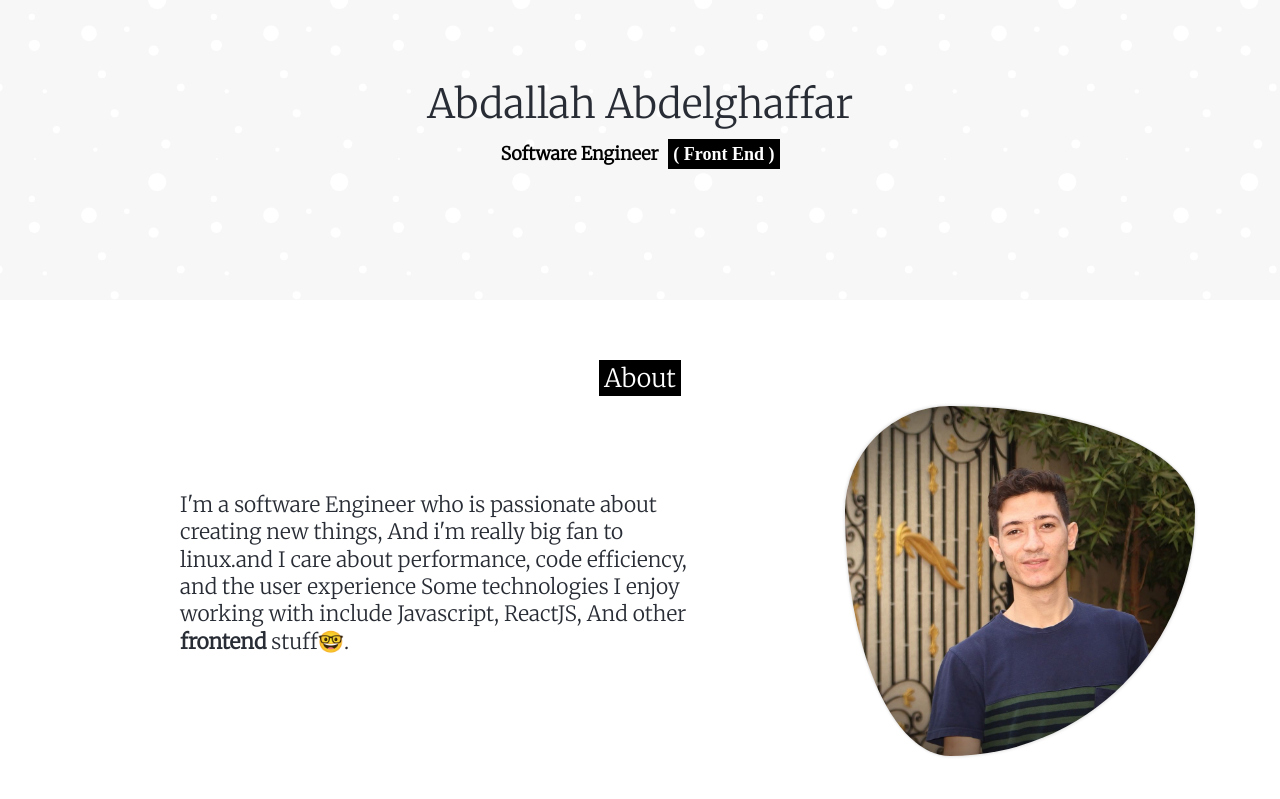
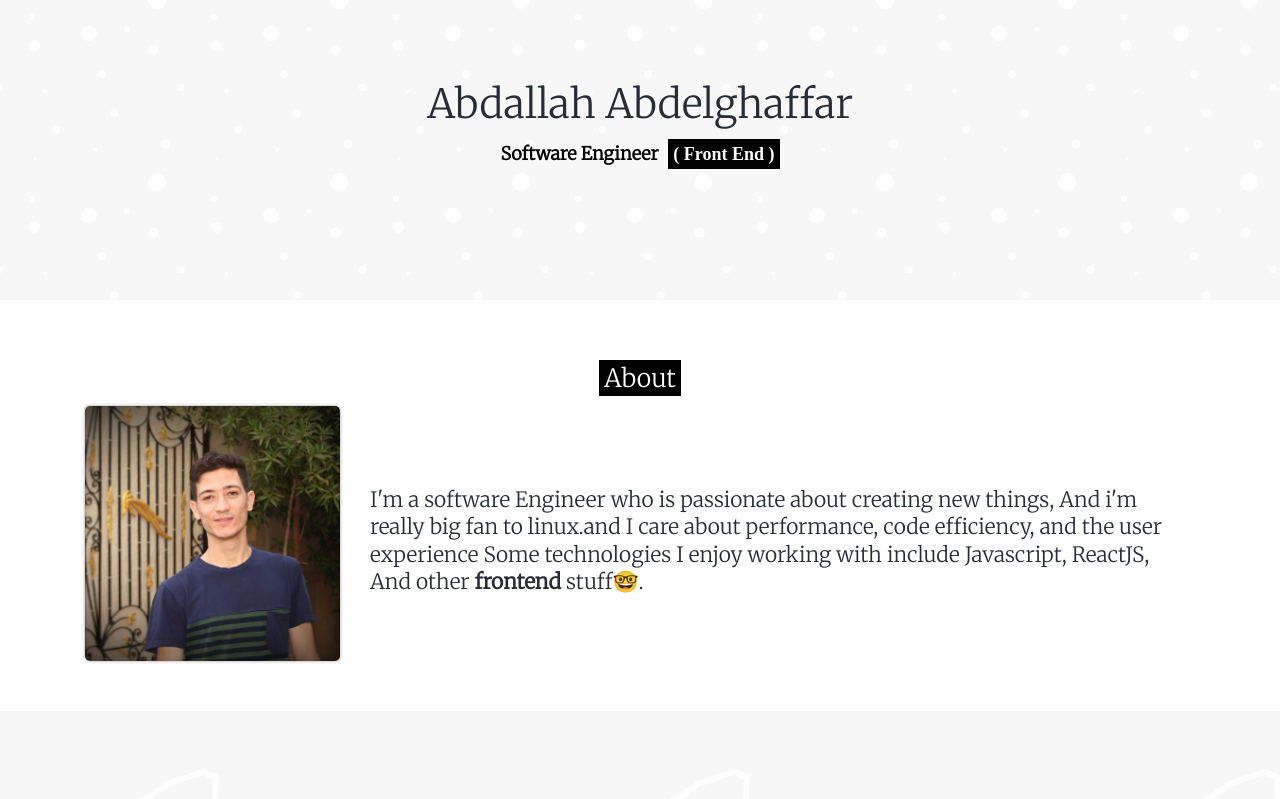
Before and after one commit to 3bdalah/Last-portfolio, a React (Create React App) app: page / in a window 1280 px wide. Shown: the top 799 px of the page. Built offline with nearby package versions, Linux system fonts and the light colour scheme.

Commit message:
edited my photo in section about

```diff
--- a/src/App.scss
+++ b/src/App.scss
@@ -102,15 +102,19 @@ body{
 .about{
   padding: 50px 0px;
   .img{
-    border-radius: 30% 70% 70% 30% / 30% 30% 70% 70% ;
+    // border-radius: 30% 70% 70% 30% / 30% 30% 70% 70% ;
+    border-radius: 5px;
     border:none;
-    box-shadow: 1px 1px 3px rgba(0,0,0,0.1),-1px -1px 3px rgba(0,0,0,0.1);
+    box-shadow: 1px 1px 3px rgba(0,0,0,0.2),-1px -1px 3px rgba(0,0,0,0.2);
     overflow: hidden;
+    // filter: grayscale(100%);
     img{
       height:100%;
       width:100%;
     }
   }
+  .description{
+    margin-top: 30px;
     .desc-content{
       text-align: left;
       font-size: 21px;
@@ -118,6 +122,8 @@ body{
       font-family: 'Merriweather', serif;
       color:#282c34;
     }
+  }
+
 }
 
 
--- a/src/components/About.js
+++ b/src/components/About.js
@@ -8,17 +8,17 @@ const About = () => {
             <div className="container">
               <Title title={"about"}/>
                 <div className="row">
-                <div className="col-lg-6 col-md-6 col-sm-12 m-auto">
-                    <div className="description">
-
-                        <p className="desc-content">I'm a software Engineer who is passionate about creating new things, And i'm really big fan to linux.and I care about performance, code efficiency, and the user experience Some technologies I enjoy working with include Javascript, ReactJS, And other <strong>frontend </strong>stuff🤓. </p>
-                    </div>
-                   </div>
-                   <div className="col-lg-4 col-md-6 col-sm-12">
+                <div className="col-lg-3 col-md-4 col-sm-12">
                     <div className="img">
                         <img src={Me} alt="my-img"/>
                     </div>
                    </div>
+                <div className="col-lg-9 col-md-8 col-sm-12 m-auto">
+                    <div className="description">
+                        <p className="desc-content">I'm a software Engineer who is passionate about creating new things, And i'm really big fan to linux.and I care about performance, code efficiency, and the user experience Some technologies I enjoy working with include Javascript, ReactJS, And other <strong>frontend </strong>stuff🤓. </p>
+                    </div>
+                   </div>
+
 
                 </div>
             </div>
```
Lines whose indentation alone changed are shown as unchanged.
